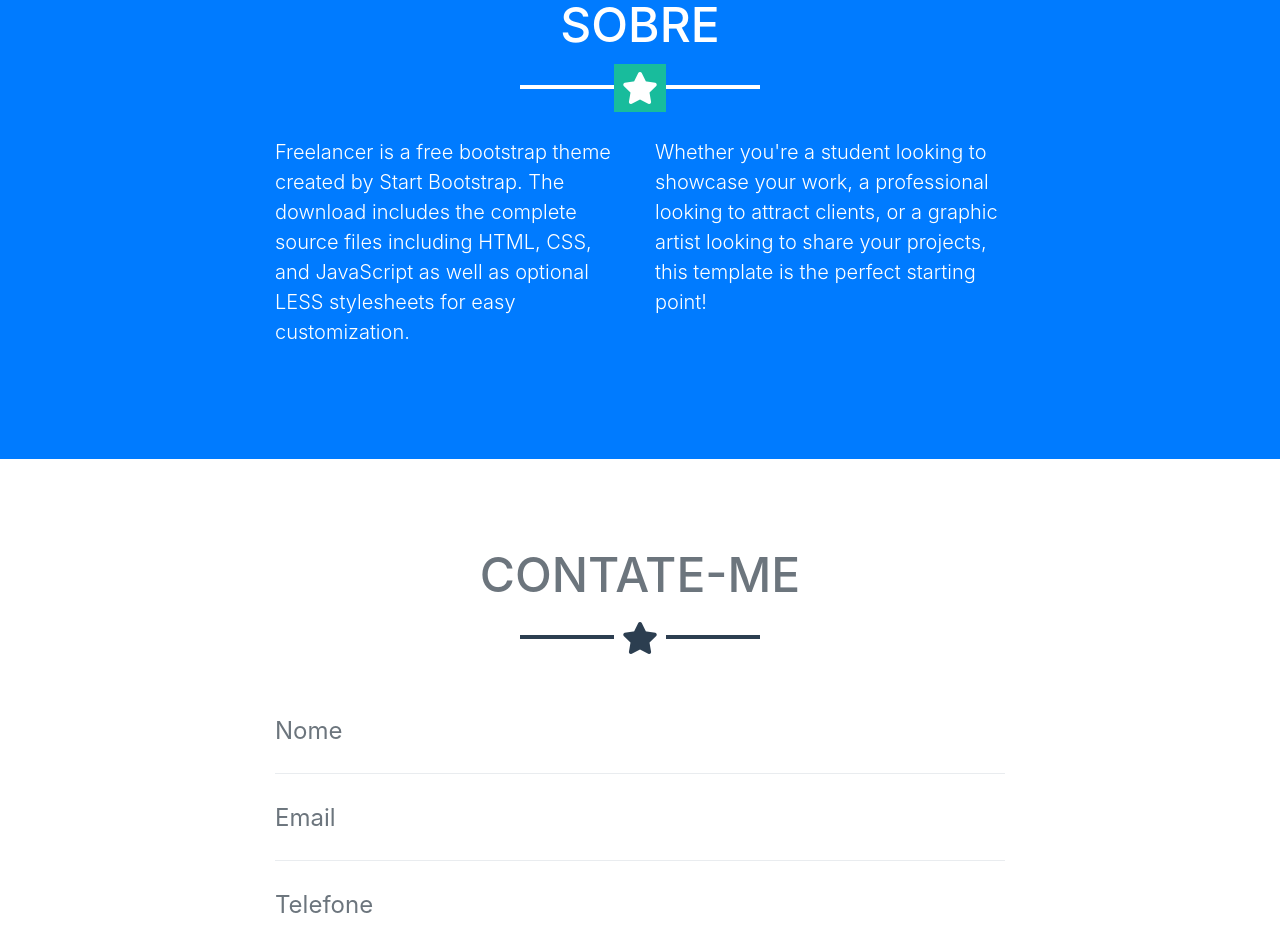
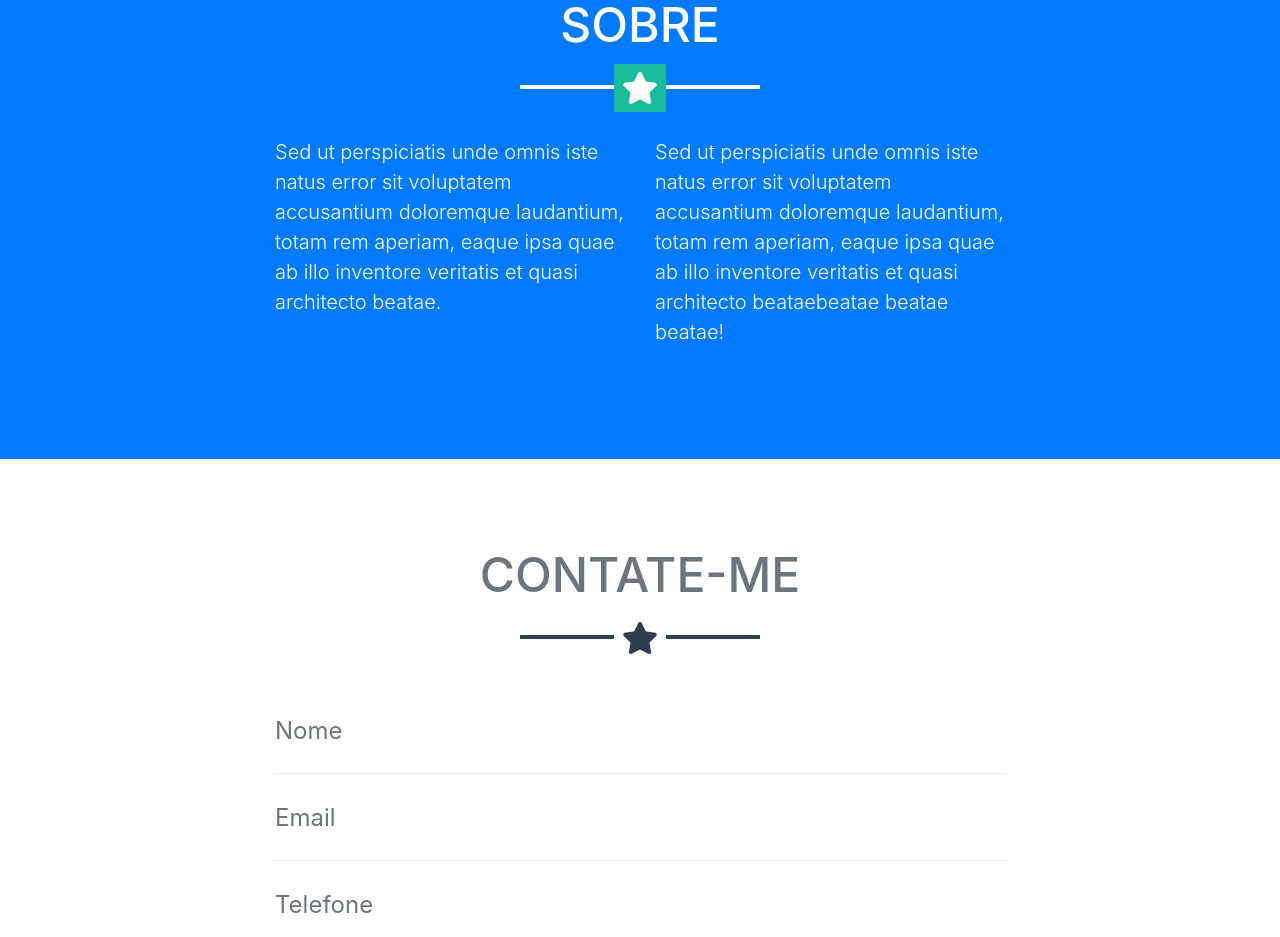
Before and after one commit to Fernando-Braulio/fernandobraulio.github.io, a website with bundled scripts: page index.html in a window 1280 px wide. Shown: the part 1680-2617 px from the top of the page. Built offline with nearby package versions, Linux system fonts and the light colour scheme.

Commit message:
Version 2.0.1
Troca texto do sobre, tinha esquecido.

```diff
--- a/index.html
+++ b/index.html
@@ -141,10 +141,10 @@
         <hr class="star-light mb-5">
         <div class="row">
           <div class="col-lg-4 ml-auto">
-            <p class="lead">Freelancer is a free bootstrap theme created by Start Bootstrap. The download includes the complete source files including HTML, CSS, and JavaScript as well as optional LESS stylesheets for easy customization.</p>
+            <p class="lead">Sed ut perspiciatis unde omnis iste natus error sit voluptatem accusantium doloremque laudantium, totam rem aperiam, eaque ipsa quae ab illo inventore veritatis et quasi architecto beatae.</p>
           </div>
           <div class="col-lg-4 mr-auto">
-            <p class="lead">Whether you're a student looking to showcase your work, a professional looking to attract clients, or a graphic artist looking to share your projects, this template is the perfect starting point!</p>
+            <p class="lead">Sed ut perspiciatis unde omnis iste natus error sit voluptatem accusantium doloremque laudantium, totam rem aperiam, eaque ipsa quae ab illo inventore veritatis et quasi architecto beataebeatae beatae beatae!</p>
           </div>
         </div>
         <!-- <div class="text-center mt-4">
```
